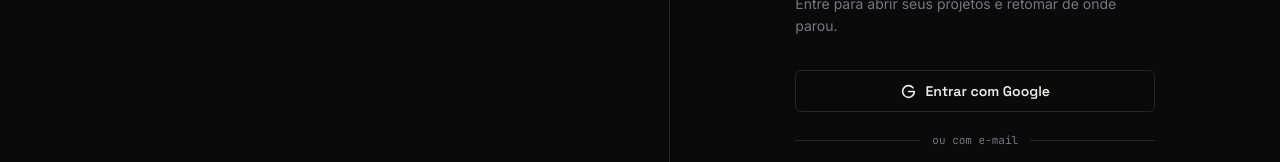
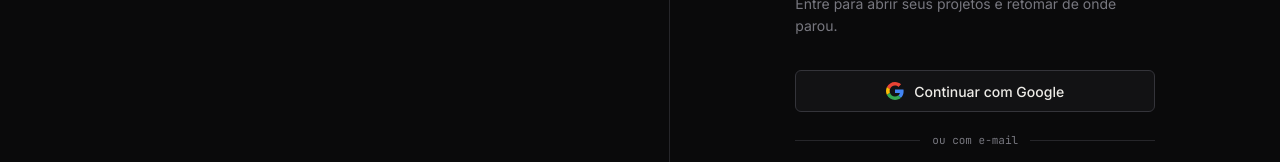
Before and after one commit to SamaraSilvia81/gwen-app, a React (Vite) app: page / in a window 1280 px wide. Shown: the part 227-389 px from the top of the page. Built offline with nearby package versions, Linux system fonts and the light colour scheme; no server answers.

Commit message:
feat(ui): Add new button 'continuar com google'

```diff
--- a/src/pages/Login.jsx
+++ b/src/pages/Login.jsx
@@ -1,5 +1,5 @@
 import { useState } from 'react';
-import { ArrowRight, Eye, EyeSlash, GoogleLogo } from '@phosphor-icons/react';
+import { ArrowRight, Eye, EyeSlash } from '@phosphor-icons/react';
 import { useAuth } from '../context/AuthContext';
 import { Wordmark } from '../components/Logo';
 import wallpaper from '../assets/wallpaper.webp';
@@ -85,9 +85,10 @@ export default function Login() {
               : 'Entre para abrir seus projetos e retomar de onde parou.'}
           </p>
 
-          <button type="button" className="btn btn-ghost btn-lg w-full mb-5" onClick={handleGoogle} disabled={busy || oauthPending}>
-            <GoogleLogo size={17} weight="bold" />
-            <Label>{oauthPending ? 'Continue no navegador...' : 'Entrar com Google'}</Label>
+          {/* botão de marca: segue o padrão do Google (G colorido, texto normal), igual em qualquer estilo */}
+          <button type="button" className="btn btn-google btn-lg w-full mb-5" onClick={handleGoogle} disabled={busy || oauthPending}>
+            <GoogleG />
+            <span>{oauthPending ? 'Continue no navegador...' : 'Continuar com Google'}</span>
           </button>
           {oauthPending && (
             <p className="text-[12px] text-muted -mt-3 mb-5 leading-relaxed">
@@ -165,3 +166,15 @@ export default function Login() {
     </div>
   );
 }
+
+/** "G" oficial do Google, nas cores originais */
+function GoogleG() {
+  return (
+    <svg width="18" height="18" viewBox="0 0 48 48" aria-hidden="true">
+      <path fill="#EA4335" d="M24 9.5c3.54 0 6.71 1.22 9.21 3.6l6.85-6.85C35.9 2.38 30.47 0 24 0 14.62 0 6.51 5.38 2.56 13.22l7.98 6.19C12.43 13.72 17.74 9.5 24 9.5z" />
+      <path fill="#4285F4" d="M46.98 24.55c0-1.57-.15-3.09-.38-4.55H24v9.02h12.94c-.58 2.96-2.26 5.48-4.78 7.18l7.73 6c4.51-4.18 7.09-10.36 7.09-17.65z" />
+      <path fill="#FBBC05" d="M10.53 28.59c-.48-1.45-.76-2.99-.76-4.59s.27-3.14.76-4.59l-7.98-6.19C.92 16.46 0 20.12 0 24c0 3.88.92 7.54 2.56 10.78l7.97-6.19z" />
+      <path fill="#34A853" d="M24 48c6.48 0 11.93-2.13 15.89-5.81l-7.73-6c-2.15 1.45-4.92 2.3-8.16 2.3-6.26 0-11.57-4.22-13.47-9.91l-7.98 6.19C6.51 42.62 14.62 48 24 48z" />
+    </svg>
+  );
+}
--- a/src/styles/index.css
+++ b/src/styles/index.css
@@ -144,6 +144,13 @@ button { font-family: inherit; cursor: pointer; }
 .btn-quiet { background: transparent; color: var(--c-muted); padding: 0 8px; }
 .btn-quiet:hover:not(:disabled) { color: var(--c-bone); background: var(--c-phosphor-8); }
 .btn-danger { background: transparent; color: var(--c-ember); border-color: var(--c-ember-20); }
+.btn-google {
+  background: var(--c-surface); color: var(--c-bone); border-color: var(--c-rule-light);
+  font-family: var(--f-body); font-weight: 500; gap: 10px;
+  text-transform: none !important; letter-spacing: 0;
+}
+.btn-google:hover:not(:disabled) { border-color: var(--c-muted); background: var(--c-surface-alt); }
+:root[data-style='terminal'] .btn-google { font-family: 'Inter Variable', 'Inter', system-ui, sans-serif; }
 .btn-sm { height: 28px; padding: 0 10px; font-size: 12px; }
 .btn-lg { height: 42px; padding: 0 20px; font-size: 14px; }
 .btn-icon { width: 34px; padding: 0; }
```
Also changed, not shown: 2 other files (tests, documents, lock files or other folders).
